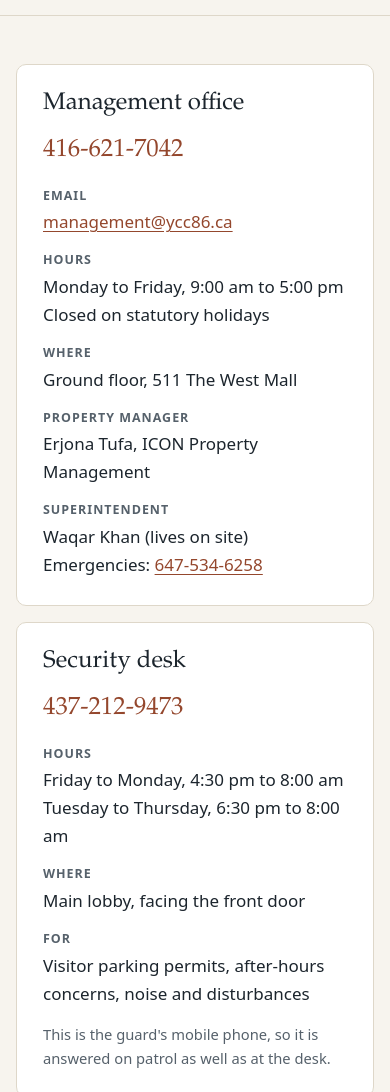
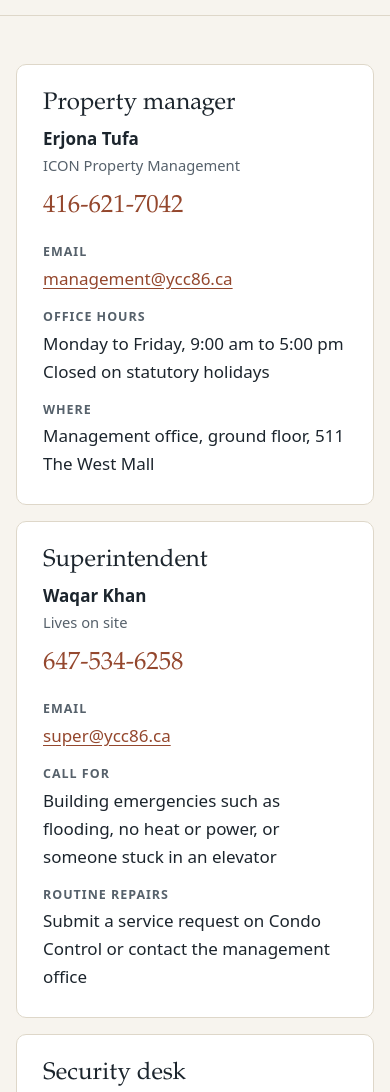
Before and after one commit to SENTIENT6-dev/bransfield-house, a plain HTML site: page contact.html in a window 390 px wide. Shown: the part 300-1392 px from the top of the page. Drawn offline with Linux system fonts and the light colour scheme.

Commit message:
Separate property manager and superintendent cards
Give the property manager and the superintendent their own contact
cards with name, phone and email, and lay the four cards out in a row.

Co-Authored-By: Claude Fable 5.2 <noreply@anthropic.com>

```diff
--- a/contact.html
+++ b/contact.html
@@ -41,19 +41,30 @@
       <div class="contact-grid">
 
         <div class="contact-card">
-          <h2>Management office</h2>
+          <h2>Property manager</h2>
+          <p class="who">Erjona Tufa <span>ICON Property Management</span></p>
           <a class="big-link" href="tel:+14166217042">416-621-7042</a>
           <dl>
             <dt>Email</dt>
             <dd><a href="mailto:management@ycc86.ca">management@ycc86.ca</a></dd>
-            <dt>Hours</dt>
+            <dt>Office hours</dt>
             <dd>Monday to Friday, 9:00 am to 5:00 pm<br>Closed on statutory holidays</dd>
             <dt>Where</dt>
-            <dd>Ground floor, 511 The West Mall</dd>
-            <dt>Property manager</dt>
-            <dd>Erjona Tufa, ICON Property Management</dd>
-            <dt>Superintendent</dt>
-            <dd>Waqar Khan (lives on site)<br>Emergencies: <a href="tel:+16475346258">647-534-6258</a></dd>
+            <dd>Management office, ground floor, 511 The West Mall</dd>
+          </dl>
+        </div>
+
+        <div class="contact-card">
+          <h2>Superintendent</h2>
+          <p class="who">Waqar Khan <span>Lives on site</span></p>
+          <a class="big-link" href="tel:+16475346258">647-534-6258</a>
+          <dl>
+            <dt>Email</dt>
+            <dd><a href="mailto:super@ycc86.ca">super@ycc86.ca</a></dd>
+            <dt>Call for</dt>
+            <dd>Building emergencies such as flooding, no heat or power, or someone stuck in an elevator</dd>
+            <dt>Routine repairs</dt>
+            <dd>Submit a service request on Condo Control or contact the management office</dd>
           </dl>
         </div>
 
--- a/css/site.css
+++ b/css/site.css
@@ -197,10 +197,15 @@ tbody th { font-weight: 600; white-space: nowrap; }
 .section.tint .callout { background: var(--paper); }
 
 /* Contact cards */
-.contact-grid { display: grid; grid-template-columns: repeat(auto-fit, minmax(270px, 1fr)); gap: 16px; }
+.contact-grid { display: grid; grid-template-columns: repeat(4, minmax(0, 1fr)); gap: 16px; }
+@media (max-width: 1120px) { .contact-grid { grid-template-columns: repeat(2, minmax(0, 1fr)); } }
+@media (max-width: 600px) { .contact-grid { grid-template-columns: 1fr; } }
 .contact-card { padding: 26px; border: 1px solid var(--line); border-radius: var(--radius); background: var(--surface); }
 .contact-card.alert { border-color: var(--brick); }
-.contact-card h2 { font-size: 1.5rem; }
+.contact-card h2 { font-size: 1.5rem; margin-bottom: 0.25em; }
+.contact-card .who { margin: 0 0 0.6em; font-weight: 600; }
+.contact-card .who span { display: block; color: var(--muted); font-size: 0.92rem; font-weight: 400; }
+.contact-card h2 + .big-link { display: inline-block; margin-top: 0.3em; }
 .contact-card dl { margin: 0; }
 .contact-card dt { margin-top: 14px; color: var(--muted); font-size: 0.78rem; font-weight: 600; letter-spacing: 0.08em; text-transform: uppercase; }
 .contact-card dd { margin: 2px 0 0; }
```
